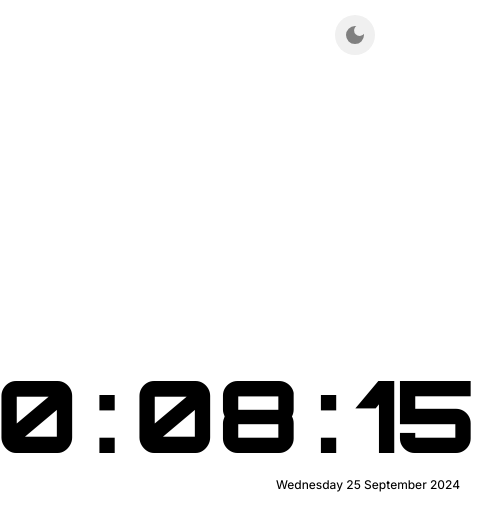
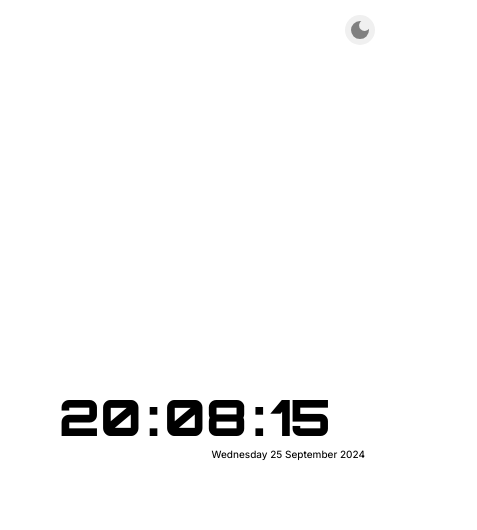
Before and after one commit to florinmarescu/FrontendMentorSolutions, a plain HTML site: page digital_clock/clock.html in a window 390 px wide. Shown: the whole page, 477 px wide, since content can reach past the window. Drawn offline with Linux system fonts and the light colour scheme.

Commit message:
Update clock.css

```diff
--- a/digital_clock/clock.css
+++ b/digital_clock/clock.css
@@ -34,6 +34,8 @@ body {
   font-weight: 900;
   background-color: var(--clock-background);
 }
+
+mediascreen
 
 body, .clock, .container-date {
   transition: background-color 0.8s ease, color 0.8s ease; /* Smooth transition for background and text colors */
@@ -112,3 +114,27 @@ body, .clock, .container-date {
   gap: 15px;
   color: var(--clock-text-color);
 }
+
+@media screen and (max-width: 600px) {
+
+  .clock ul {
+    font-size: 50px;
+    gap: 5px;
+  }
+
+
+  #date {
+    font-size: 10px;
+    margin-right: -20px;
+  }
+
+
+  .main-container {
+    width: 300px;
+  }
+
+  #theme-switch {
+    height: 30px;
+    width: 30px;
+  }
+}
```
